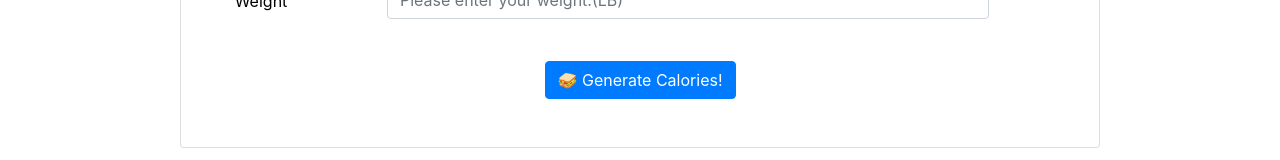
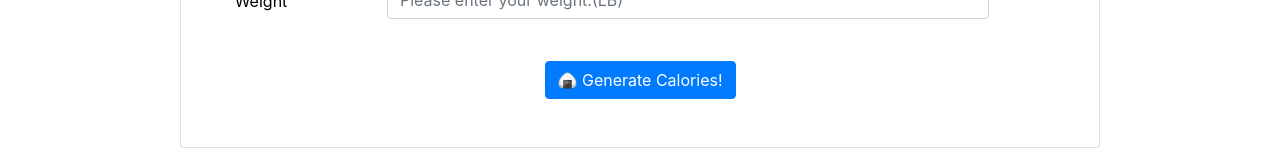
Before and after one commit to Bite-Body/bitebody-front-end, a React (Create React App) app: page /calculator in a window 1280 px wide. Shown: the part 542-702 px from the top of the page. Built offline with nearby package versions, Linux system fonts and the light colour scheme.

Commit message:
Updated emoji

```diff
--- a/src/components/Calculator/Calculator.js
+++ b/src/components/Calculator/Calculator.js
@@ -132,7 +132,7 @@ class Calculator extends Component {
                     <br/>
 
                     </div>
-                      <button type="submit" className="btn btn-primary"> <span role="img" aria-label="sandwich">🥪</span> Generate Calories!</button>
+                      <button type="submit" className="btn btn-primary"> <span role="img" aria-label="rice ball">🍙</span> Generate Calories!</button>
                     </center>
 
                     </form>
```
